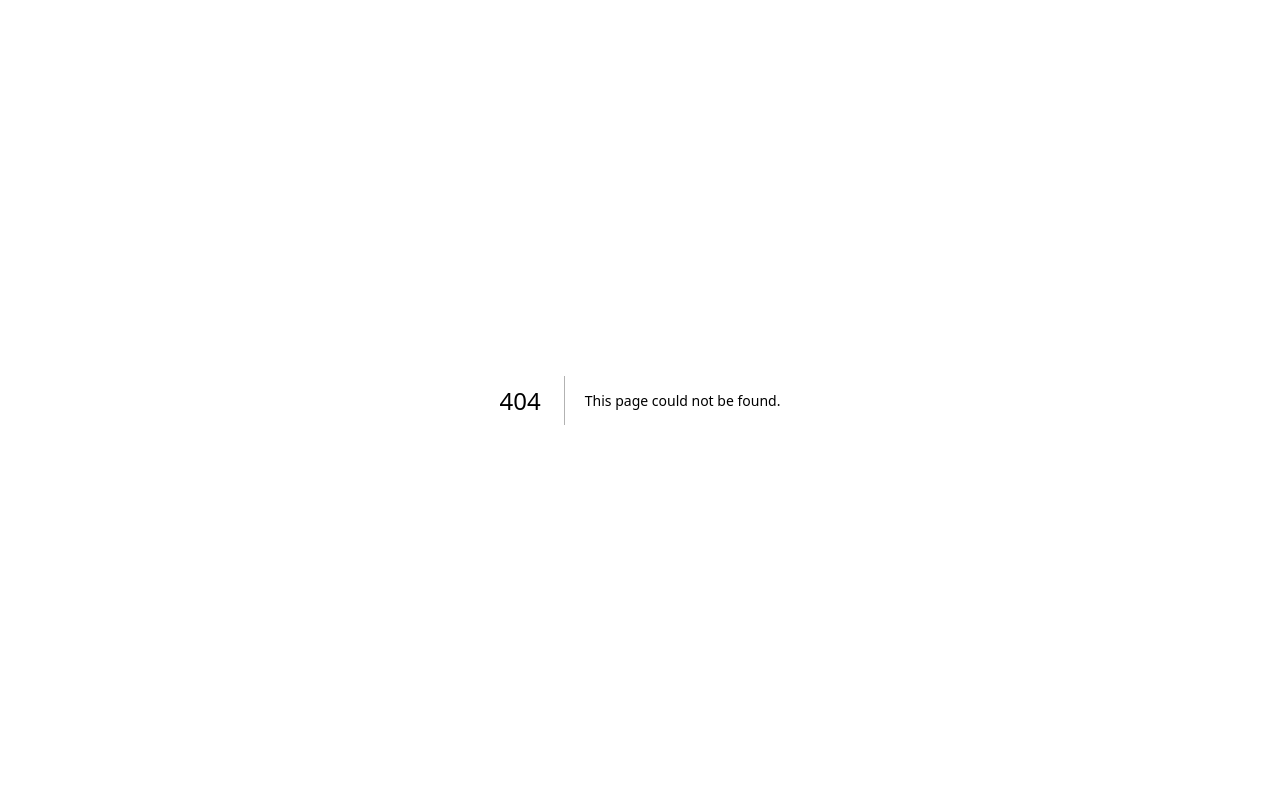
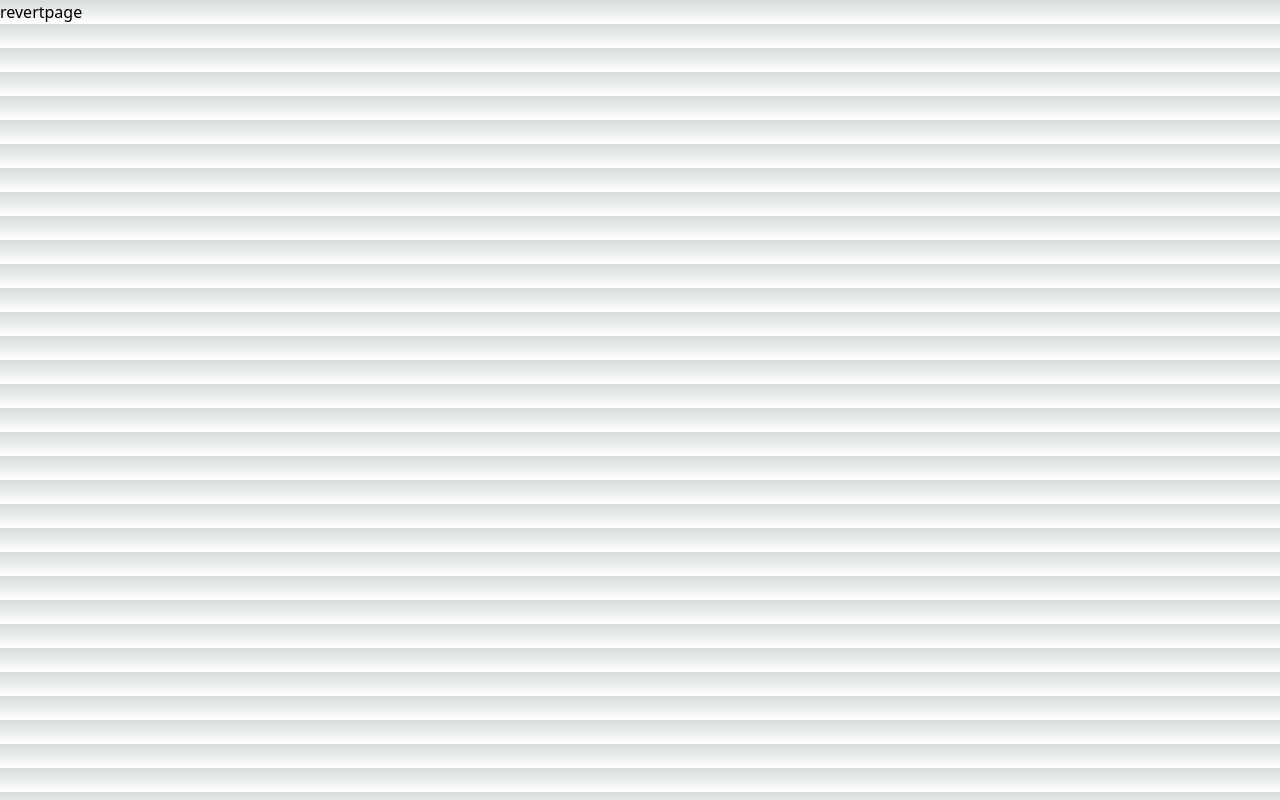
Before and after one commit to PouryaSoleimani/GIT-TEST, a Next.js app: page /revertpage in a window 1280 px wide. Before the commit this address had no page. Built offline with nearby package versions, Linux system fonts and the light colour scheme.

Commit message:
CREATING REVERT PAGE

```diff
--- /dev/null
+++ b/pages/revertpage.tsx
@@ -0,0 +1,9 @@
+import React from 'react'
+
+const revertpage = () => {
+    return (
+        <div>revertpage</div>
+    )
+}
+
+export default revertpage
```
